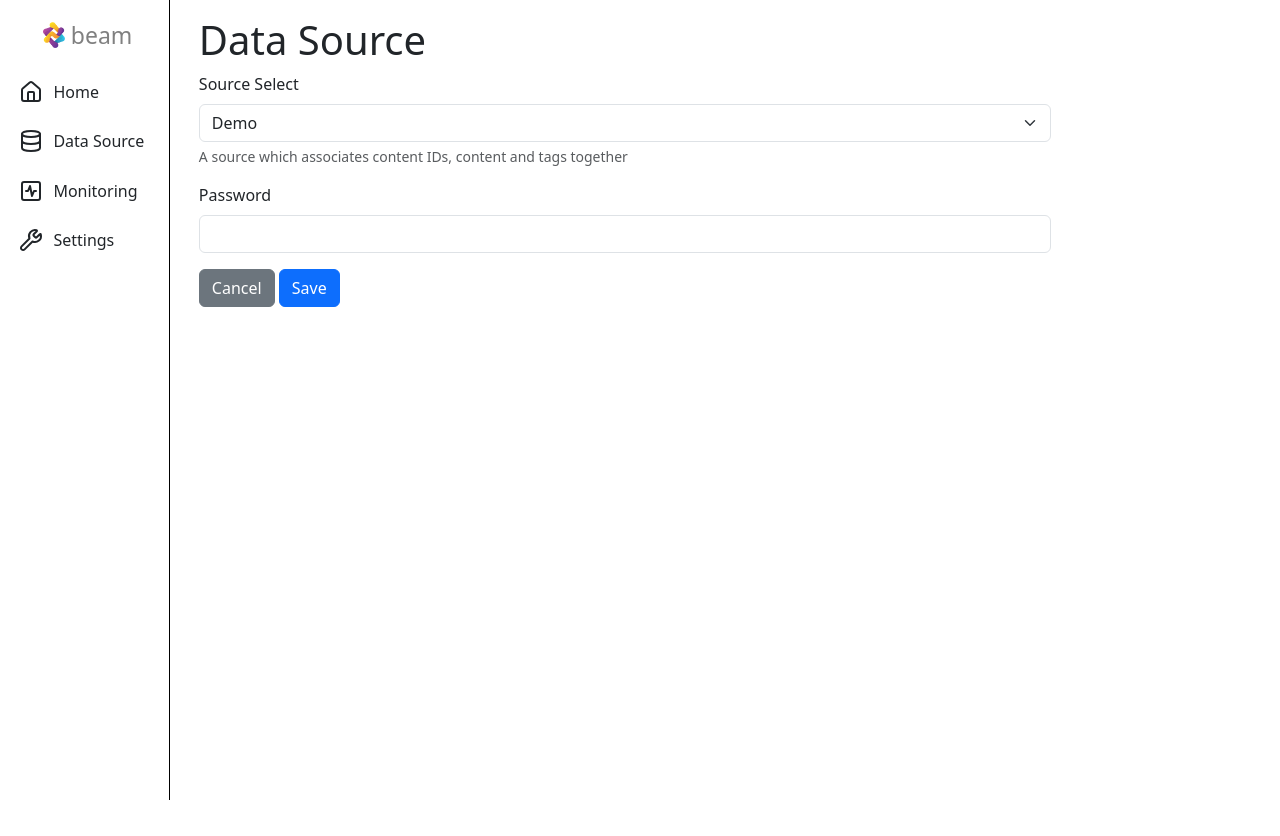
After one commit to pgxtips/beam, a Flask app: template templates/datasource.html in a window 1280 px wide. The commit adds this page. Run offline with Flask 3, Linux system fonts and the light colour scheme; the template is opened without the code that fills it, so the values that code supplies are empty.

Commit message:
feat: added bootstrap and jquery to templates

```diff
--- a/src/server/__init__.py
+++ b/src/server/__init__.py
@@ -1,4 +1,4 @@
-from .globals import app_server
+from src.globals import app_server
 from .router import *
 
 def start_server():
--- /dev/null
+++ b/static/global.js
@@ -0,0 +1,10 @@
+function dropdownSelect(event) {
+    event.preventDefault();
+
+    const item = event.target.closest(".dropdown-item");
+    const dropdown = item.closest(".dropdown")
+    const button = dropdown.querySelector("button");
+    const text = event.target.innerHTML
+
+    button.innerHTML = text;
+}
--- a/src/static/layout.css
+++ b/static/layout.css
@@ -1,5 +1,5 @@
 
-.container{
+.cont{
     display: grid;
     grid-template-columns: 1fr 6fr;
 }
--- /dev/null
+++ b/static/layout.js
@@ -0,0 +1,16 @@
+lucide.createIcons();
+
+let activeDict = {
+    "/dashboard": () => document.getElementById("home-item").classList.add("active"),
+    "/dashboard/datasource": () => document.getElementById("datasource-item").classList.add("active"),
+    "/dashboard/monitor": () => document.getElementById("monitor-item").classList.add("active"),
+    "/dashboard/settings": () => document.getElementById("settings-item").classList.add("active"),
+};
+
+// Get current URL path
+let path = window.location.pathname;
+
+// Lookup object and execute function if it exists
+if (activeDict[path]) {
+    activeDict[path]();
+}
--- /dev/null
+++ b/templates/datasource.html
@@ -0,0 +1,35 @@
+{% extends "layout.html" %}
+
+{% block pageTitle%} beam | Dashboard | Monitor {% endblock %}
+
+{% block containerTitle %} Data Source {% endblock %}
+
+{% block head %}
+<style>
+form {
+    width: 80%;
+}
+</style>
+{% endblock %}
+
+{% block content %}
+
+<form>
+    <div class="mb-3">
+        <label for="sourceSelectInput" class="form-label">Source Select</label>
+        <select id="sourceSelectInput" class="form-select">
+          <option value="1" selected>Demo</option>
+          <option value="2">File (JSON)</option>
+          <option value="3">Database</option>
+        </select>
+        <div id="sourceSelectInputHelp" class="form-text">A source which associates content IDs, content and tags together</div>
+    </div>
+    <div class="mb-3">
+        <label for="exampleInputPassword1" class="form-label">Password</label>
+        <input type="password" class="form-control" id="exampleInputPassword1">
+    </div>
+
+    <button class="btn btn-secondary">Cancel</button>
+    <button type="submit" class="btn btn-primary">Save</button>
+</form>
+{% endblock %}
--- a/src/templates/layout.html
+++ b/templates/layout.html
@@ -7,11 +7,18 @@
     <meta http-equiv="X-UA-Compatible" content="ie=edge">
     <link rel="icon" type="image/x-icon" href="/logo.png">
     <title>{% block pageTitle %} beam {% endblock %}</title>
+    <!-- boostrap -->
+    <link rel="stylesheet" href="https://cdn.jsdelivr.net/npm/bootstrap@5.3.3/dist/css/bootstrap.min.css" integrity="sha384-QWTKZyjpPEjISv5WaRU9OFeRpok6YctnYmDr5pNlyT2bRjXh0JMhjY6hW+ALEwIH" crossorigin="anonymous">
+    <!-- jquery -->
+    <script src="https://code.jquery.com/jquery-3.7.1.slim.min.js" integrity="sha256-kmHvs0B+OpCW5GVHUNjv9rOmY0IvSIRcf7zGUDTDQM8=" crossorigin="anonymous"></script>
+    <!-- internal -->
     <link rel="stylesheet" href="/global.css">
     <link rel="stylesheet" href="/layout.css">
+    <script src="/global.js"></script>
+    {% block head %} {% endblock %}
   </head>
   <body>
-    <div class="container">
+    <div class="cont">
         <div class="sidebar">
             <div class="brand">
                 <img src="/logo.png">
@@ -48,22 +55,7 @@
 
     <!-- Production version -->
     <script src="https://unpkg.com/lucide@latest"></script>
-    <script>
-        lucide.createIcons();
-
-        let activeDict = {
-            "/dashboard": () => document.getElementById("home-item").classList.add("active"),
-            "/dashboard/monitor": () => document.getElementById("monitor-item").classList.add("active"),
-            "/dashboard/settings": () => document.getElementById("settings-item").classList.add("active"),
-        };
-
-        // Get current URL path
-        let path = window.location.pathname;
-
-        // Lookup object and execute function if it exists
-        if (activeDict[path]) {
-            activeDict[path]();
-        }
-    </script>
+    <script src="https://cdn.jsdelivr.net/npm/bootstrap@5.3.3/dist/js/bootstrap.bundle.min.js" integrity="sha384-YvpcrYf0tY3lHB60NNkmXc5s9fDVZLESaAA55NDzOxhy9GkcIdslK1eN7N6jIeHz" crossorigin="anonymous"></script>
+    <script src="/layout.js"></script>
   </body>
 </html>
```
Also changed, not shown: src/templates/datasource.html (deleted, +0 -9 lines), src/server/external_api.py (added), src/server/internal_api.py (added), static/global.css (renamed from src/static/global.css), static/logo.png (renamed from src/static/logo.png), templates/index.html (renamed from src/templates/index.html), templates/monitor.html (renamed from src/templates/monitor.html), templates/settings.html (renamed from src/templates/settings.html).
